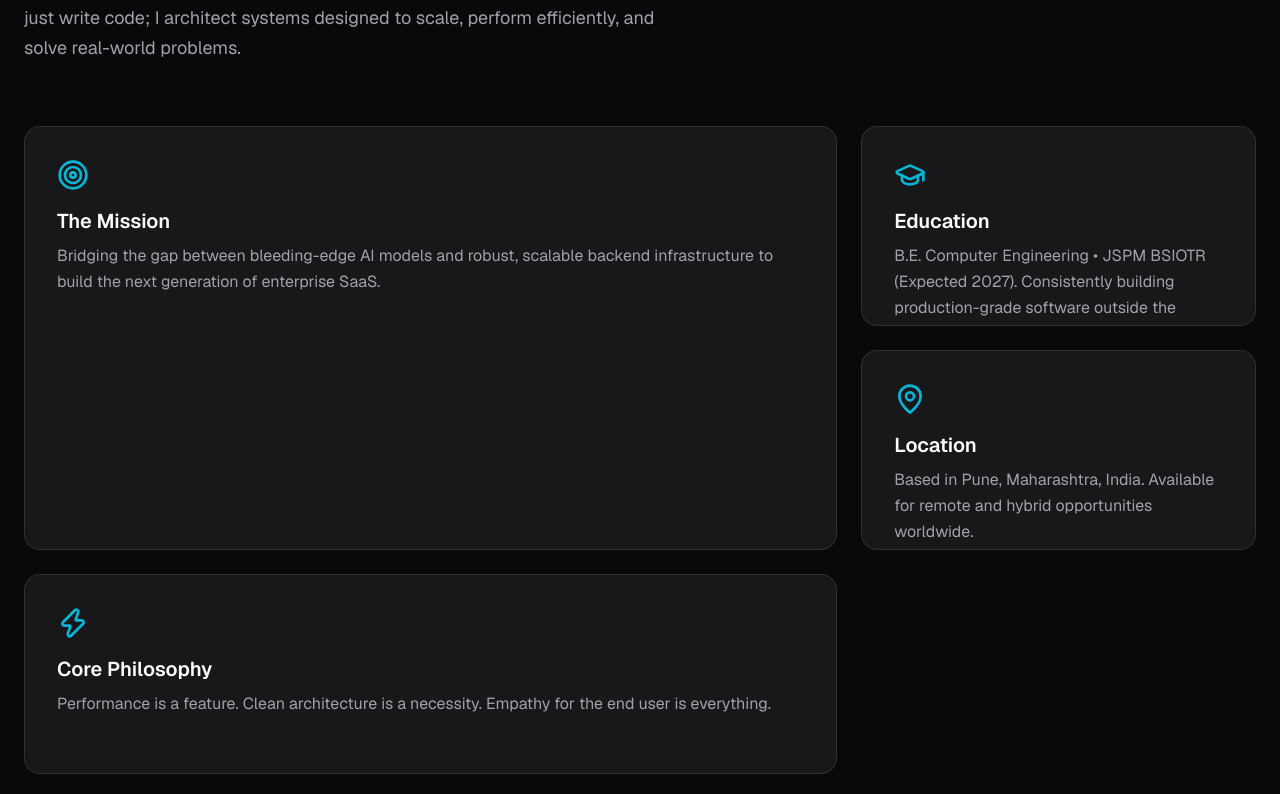
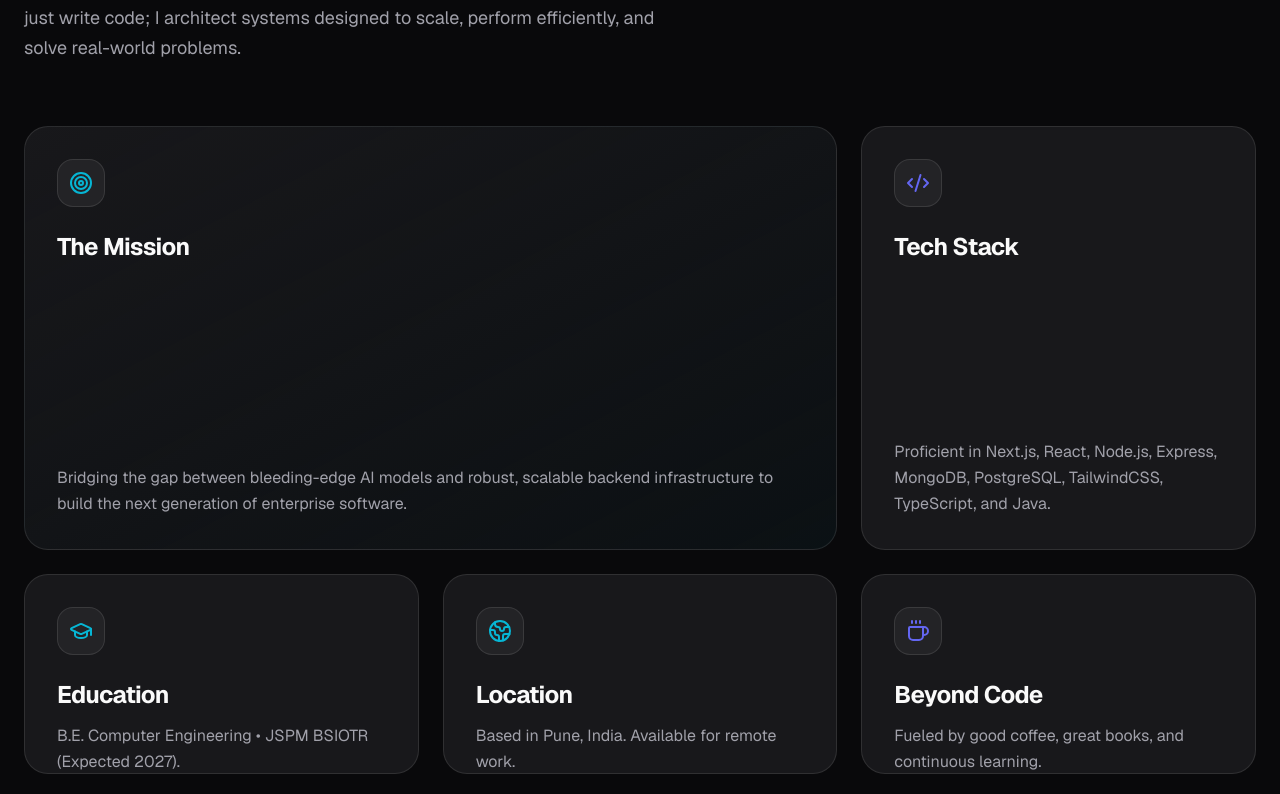
Before and after one commit to shiv123-coder/Shivshankar_Mali_Portfolio, a Next.js app: page / in a window 1280 px wide. Shown: the part 1046-1840 px from the top of the page. Built offline with nearby package versions, Linux system fonts and the light colour scheme; no server answers.

Commit message:
Enhance About section with expanded bento grid and polished UI

```diff
--- a/components/sections/About.tsx
+++ b/components/sections/About.tsx
@@ -1,34 +1,52 @@
 "use client";
 
 import { motion } from "framer-motion";
-import { GraduationCap, MapPin, Target, Zap } from "lucide-react";
+import { GraduationCap, Target, Zap, Code2, Coffee, Globe2 } from "lucide-react";
 import { cn } from "@/lib/utils";
 
 const cards = [
   {
     title: "The Mission",
-    description: "Bridging the gap between bleeding-edge AI models and robust, scalable backend infrastructure to build the next generation of enterprise SaaS.",
+    description: "Bridging the gap between bleeding-edge AI models and robust, scalable backend infrastructure to build the next generation of enterprise software.",
     icon: Target,
-    className: "md:col-span-2 md:row-span-2",
+    className: "md:col-span-2 md:row-span-2 bg-gradient-to-br from-card to-primary/5",
+    iconClassName: "text-primary",
+  },
+  {
+    title: "Tech Stack",
+    description: "Proficient in Next.js, React, Node.js, Express, MongoDB, PostgreSQL, TailwindCSS, TypeScript, and Java.",
+    icon: Code2,
+    className: "md:col-span-1 md:row-span-2",
+    iconClassName: "text-accent",
   },
   {
     title: "Education",
-    description: "B.E. Computer Engineering • JSPM BSIOTR (Expected 2027). Consistently building production-grade software outside the classroom.",
+    description: "B.E. Computer Engineering • JSPM BSIOTR (Expected 2027).",
     icon: GraduationCap,
     className: "md:col-span-1",
+    iconClassName: "text-primary",
   },
   {
     title: "Location",
-    description: "Based in Pune, Maharashtra, India. Available for remote and hybrid opportunities worldwide.",
-    icon: MapPin,
+    description: "Based in Pune, India. Available for remote work.",
+    icon: Globe2,
     className: "md:col-span-1",
+    iconClassName: "text-primary",
+  },
+  {
+    title: "Beyond Code",
+    description: "Fueled by good coffee, great books, and continuous learning.",
+    icon: Coffee,
+    className: "md:col-span-1",
+    iconClassName: "text-accent",
   },
   {
     title: "Core Philosophy",
     description: "Performance is a feature. Clean architecture is a necessity. Empathy for the end user is everything.",
     icon: Zap,
-    className: "md:col-span-2",
-  },
+    className: "md:col-span-3 bg-gradient-to-r from-card via-card to-accent/5",
+    iconClassName: "text-primary",
+  }
 ];
 
 export default function About() {
@@ -53,7 +71,7 @@ export default function About() {
           </p>
         </motion.div>
 
-        {/* Bento Grid */}
+        {/* Polished Bento Grid */}
         <div className="grid grid-cols-1 md:grid-cols-3 gap-6 auto-rows-[200px]">
           {cards.map((card, i) => (
             <motion.div
@@ -63,17 +81,23 @@ export default function About() {
               viewport={{ once: true, margin: "-50px" }}
               transition={{ duration: 0.5, delay: i * 0.1 }}
               className={cn(
-                "group relative overflow-hidden rounded-2xl border border-border bg-card p-8 flex flex-col justify-between hover:border-primary/50 transition-colors",
+                "group relative overflow-hidden rounded-3xl border border-border bg-card p-8 flex flex-col hover:border-primary/50 transition-all duration-300 hover:shadow-2xl hover:shadow-primary/5 hover:-translate-y-1",
                 card.className
               )}
             >
               {/* Subtle hover gradient background */}
               <div className="absolute inset-0 bg-gradient-to-br from-primary/5 to-transparent opacity-0 group-hover:opacity-100 transition-opacity duration-500" />
 
-              <div className="relative z-10">
-                <card.icon className="w-8 h-8 text-primary mb-4" />
-                <h3 className="text-xl font-semibold mb-2">{card.title}</h3>
-                <p className="text-muted-foreground leading-relaxed">{card.description}</p>
+              <div className="relative z-10 flex flex-col h-full">
+                <div className="mb-auto">
+                  <div className="w-12 h-12 rounded-2xl bg-secondary/80 flex items-center justify-center mb-6 border border-border group-hover:scale-110 transition-transform duration-300">
+                    <card.icon className={cn("w-6 h-6", card.iconClassName)} />
+                  </div>
+                  <h3 className="text-2xl font-bold mb-3 tracking-tight text-foreground">{card.title}</h3>
+                </div>
+                <p className="text-muted-foreground leading-relaxed text-sm md:text-base">
+                  {card.description}
+                </p>
               </div>
             </motion.div>
           ))}
```
